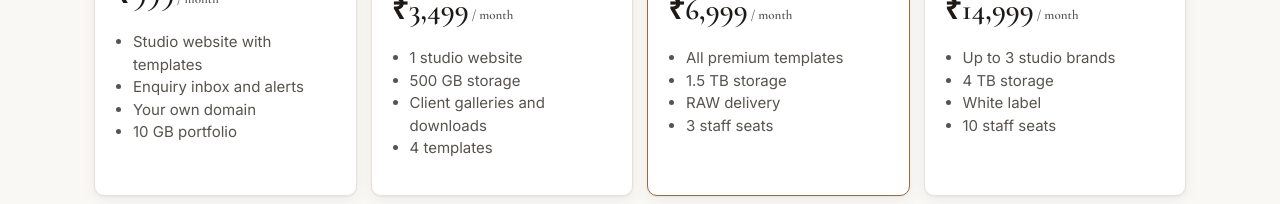
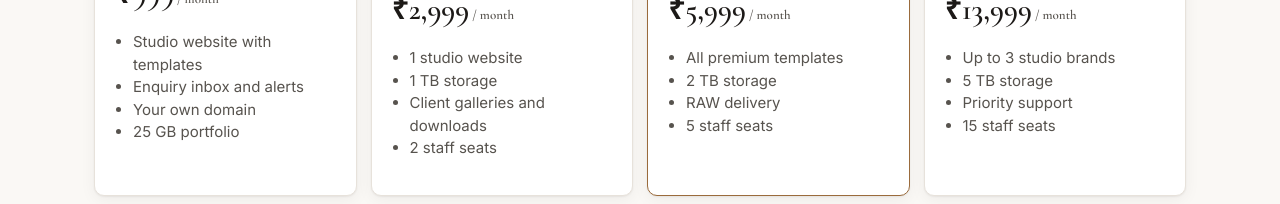
Before and after one commit to sarathchandran12370/SitesForStudios-UI, a React (Vite) app: page / in a window 1280 px wide. Shown: the part 748-952 px from the top of the page. Built offline with nearby package versions, Linux system fonts and the light colour scheme; no server answers; a web font is replaced by a local one.

Commit message:
Landing page and admin hint show the new plan prices
Website ₹999 / 25 GB, Starter ₹2,999 / 1 TB, Pro ₹5,999 / 2 TB,
Organization ₹13,999 / 5 TB. Organization lists priority support instead
of white label.

```diff
--- a/src/pages/Landing.jsx
+++ b/src/pages/Landing.jsx
@@ -2,10 +2,10 @@ import { Link } from 'react-router-dom';
 import { inr } from '../api.js';
 
 const plans = [
-  { name: 'Website', price: 999, points: ['Studio website with templates', 'Enquiry inbox and alerts', 'Your own domain', '10 GB portfolio'] },
-  { name: 'Starter', price: 3499, points: ['1 studio website', '500 GB storage', 'Client galleries and downloads', '4 templates'] },
-  { name: 'Pro', price: 6999, points: ['All premium templates', '1.5 TB storage', 'RAW delivery', '3 staff seats'], featured: true },
-  { name: 'Organization', price: 14999, points: ['Up to 3 studio brands', '4 TB storage', 'White label', '10 staff seats'] },
+  { name: 'Website', price: 999, points: ['Studio website with templates', 'Enquiry inbox and alerts', 'Your own domain', '25 GB portfolio'] },
+  { name: 'Starter', price: 2999, points: ['1 studio website', '1 TB storage', 'Client galleries and downloads', '2 staff seats'] },
+  { name: 'Pro', price: 5999, points: ['All premium templates', '2 TB storage', 'RAW delivery', '5 staff seats'], featured: true },
+  { name: 'Organization', price: 13999, points: ['Up to 3 studio brands', '5 TB storage', 'Priority support', '15 staff seats'] },
 ];
 
 export default function Landing() {
--- a/src/pages/superadmin/SuperAdmin.jsx
+++ b/src/pages/superadmin/SuperAdmin.jsx
@@ -216,7 +216,7 @@ export function PlanEditor({ plan, onClose, onSaved }) {
           <label className="field">Razorpay plan ID, monthly<input placeholder="plan_XXXXXXXX" value={f.razorpay_plan_id} onChange={(e) => setF({ ...f, razorpay_plan_id: e.target.value })} /></label>
           <label className="field">Razorpay plan ID, yearly<input placeholder="plan_YYYYYYYY" value={f.razorpay_plan_id_yearly} onChange={(e) => setF({ ...f, razorpay_plan_id_yearly: e.target.value })} /></label>
         </div>
-        <p className="small muted" style={{ margin: 0 }}>Create these plans in the Razorpay dashboard with the price <b>including GST</b> (e.g. ₹3,499 + 18% = ₹4,128.82). Without a plan ID, that plan can't be bought online.</p>
+        <p className="small muted" style={{ margin: 0 }}>Create these plans in the Razorpay dashboard with the price <b>including GST</b> (e.g. ₹2,999 + 18% = ₹3,538.82). Without a plan ID, that plan can't be bought online.</p>
         <p className="small muted" style={{ margin: 0 }}>Limits apply to every organization on this plan right away. Lowering storage or studios does not delete anything; it only blocks new uploads and studios above the limit.</p>
         {error && <div className="error">{error}</div>}
         <button className="btn primary" disabled={busy}>Save plan</button>
```
